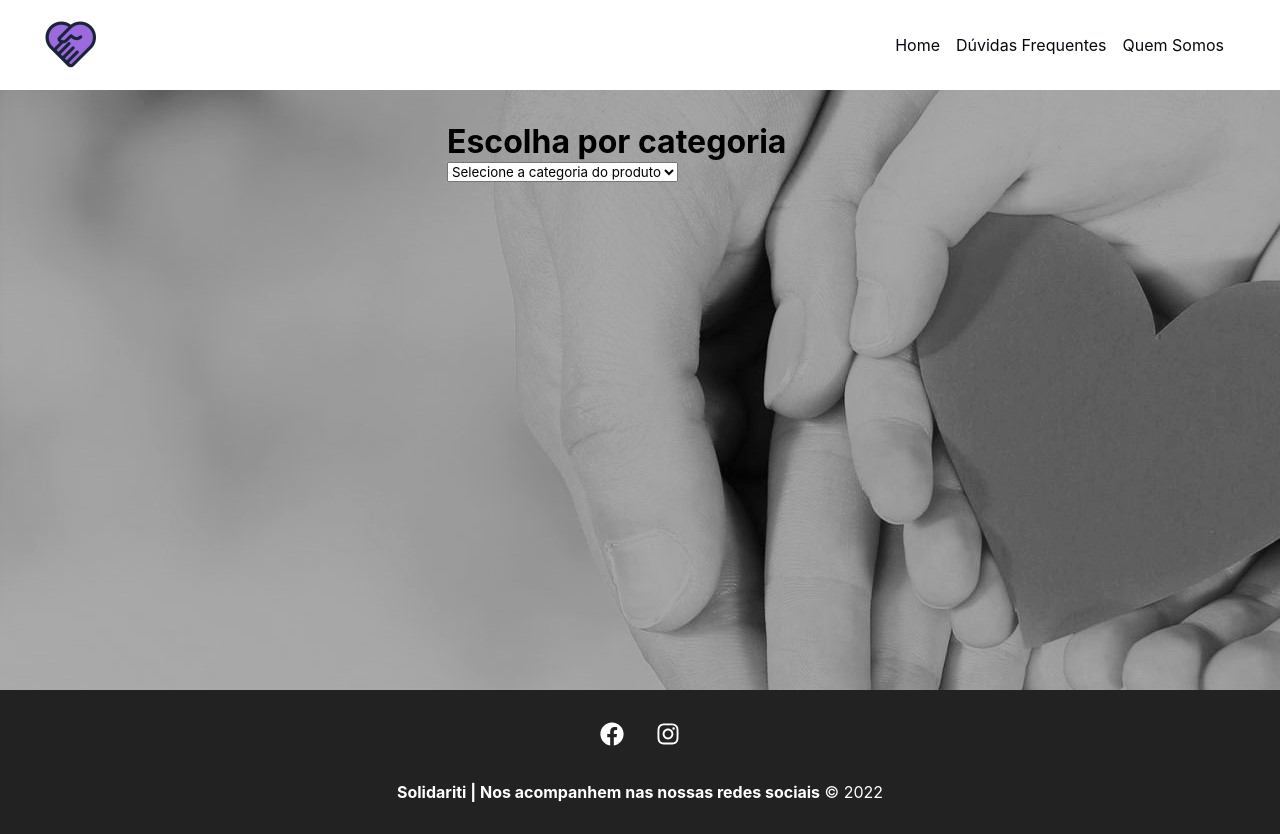
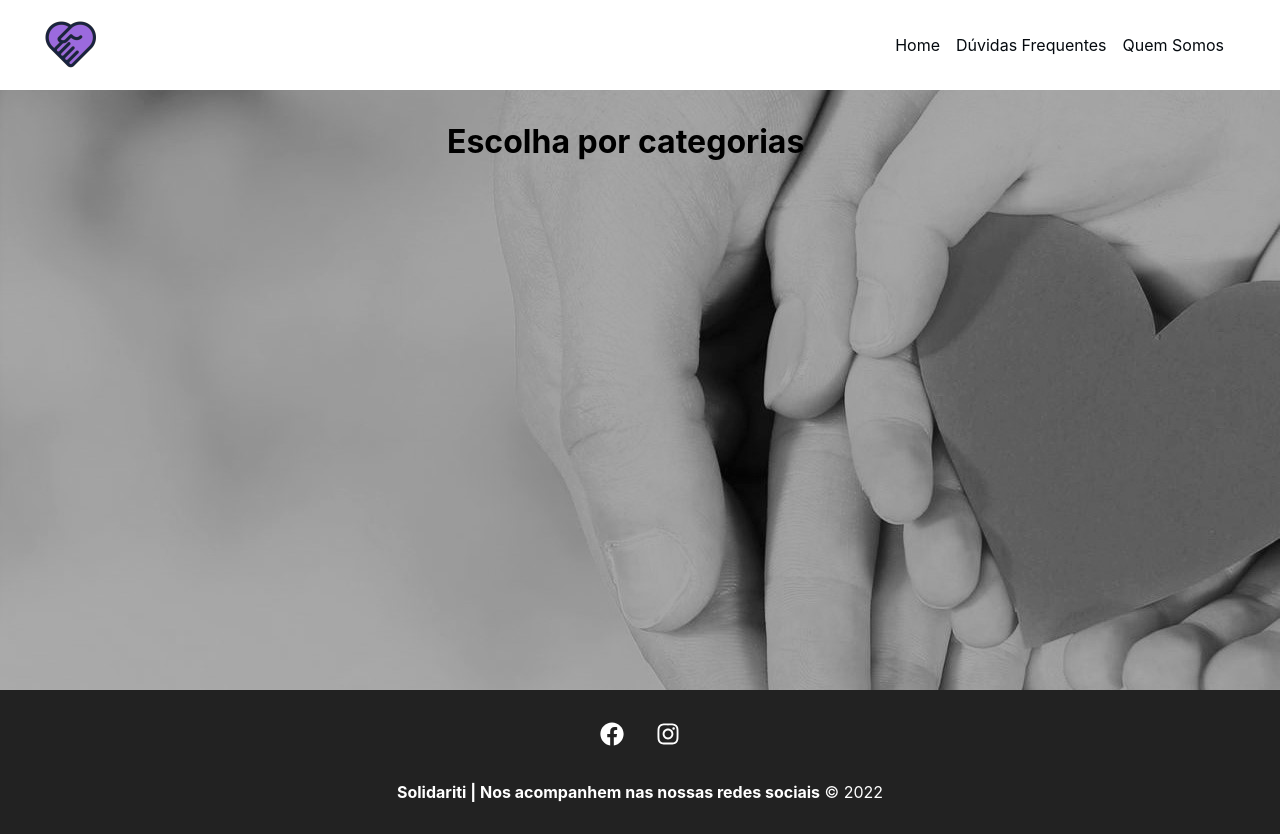
Before and after one commit to anapaulaghix/app-js, a React (Create React App) app: page /Doar in a window 1280 px wide. Built offline with nearby package versions, Linux system fonts and the light colour scheme.

Commit message:
update projectform

```diff
--- a/src/components/pages/Doar.js
+++ b/src/components/pages/Doar.js
@@ -1,10 +1,11 @@
 import ProjectForm from '../project/ProjectForm'
 import styles from './Doar.module.css'
+
 
 function Doar(){
     return(
         <div className={styles.doar_container}>
-            <h1>Escolha por categoria</h1>
+        <h1>Escolha por categorias</h1>
         <ProjectForm />
         </div>
     )
--- a/src/components/pages/Receber.js
+++ b/src/components/pages/Receber.js
@@ -1,8 +1,11 @@
+import ProjectForm from '../project/ProjectForm'
 import styles from './Receber.module.css'
+
 function Receber(){
     return(
         <div className={styles.receber_container}>
             <h1>Escolha o que deseja</h1>
+            <ProjectForm />
         </div>
     )
 }
--- a/src/components/project/ProjectForm.js
+++ b/src/components/project/ProjectForm.js
@@ -1,9 +1,9 @@
+import styles from './ProjectForm.module.css'
+
 function ProjectForm(){
     return (
         <form>
-            <select name="category_id">
-                <option>Selecione a categoria do produto</option>
-            </select>
+
         </form>
     )
 }
```
Also changed, not shown: src/components/project/ProjectForm.module.css (added).
